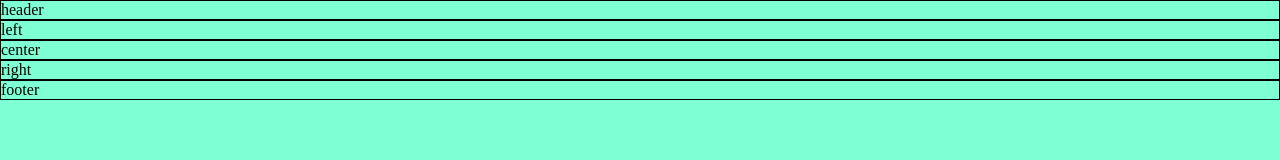
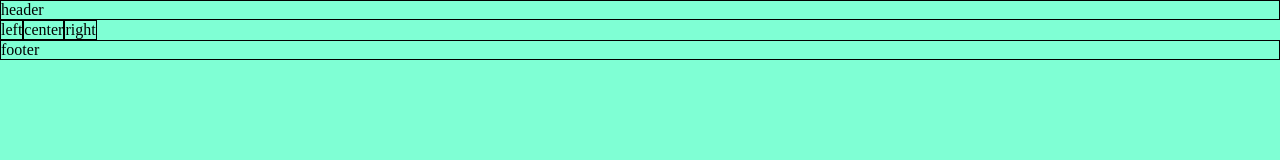
Before and after one commit to shumpei-kayano/HTML-CSS, a plain HTML site: page 聖杯レイアウト/index.html in a window 1280 px wide. Drawn offline with Linux system fonts and the light colour scheme.

Commit message:
nav,main,asideを横並び

```diff
--- a/聖杯レイアウト/style.css
+++ b/聖杯レイアウト/style.css
@@ -14,3 +14,8 @@ div nav,main,aside{
 footer {
     border:1px solid;
 }
+
+div {
+    /* nav,main,asideを横並び */
+    display: flex;
+}
```
